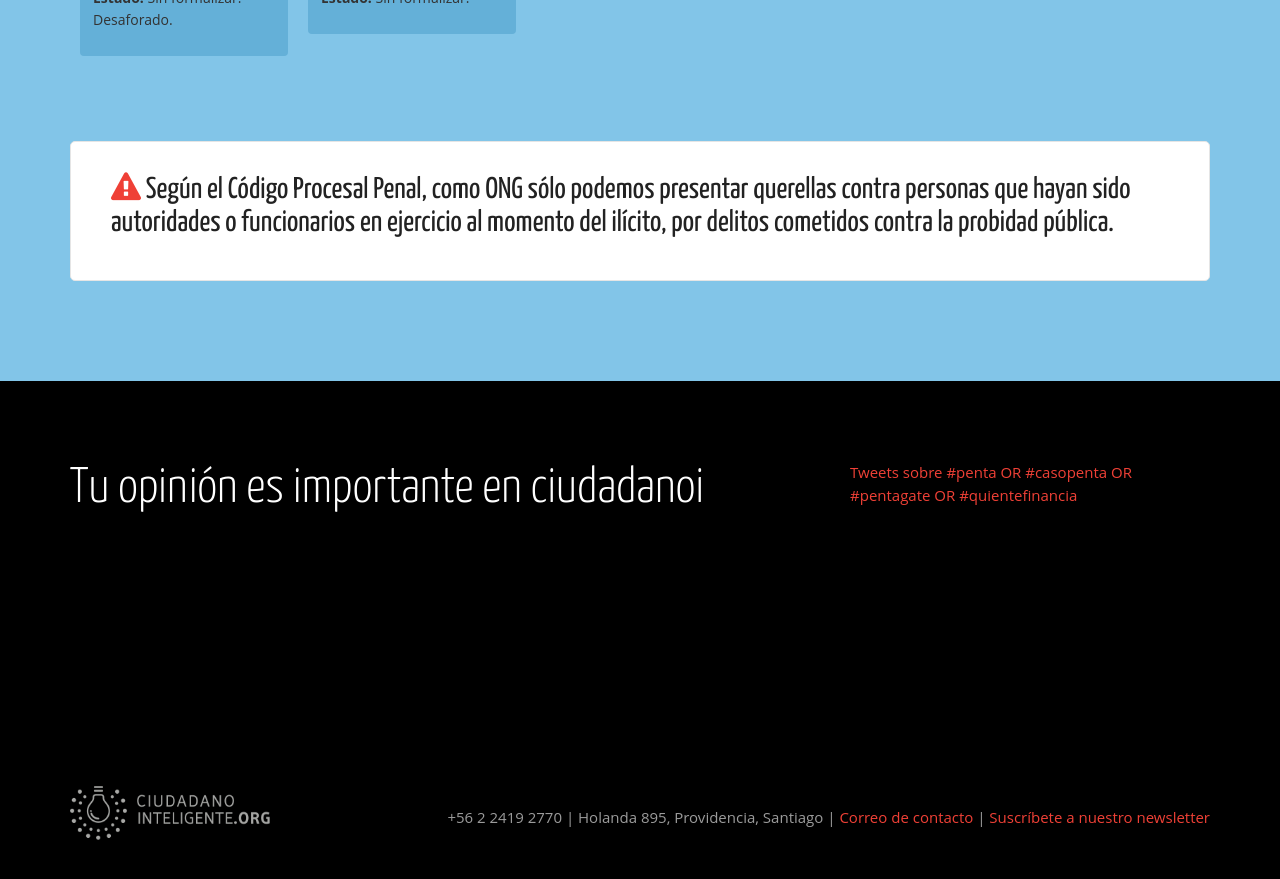
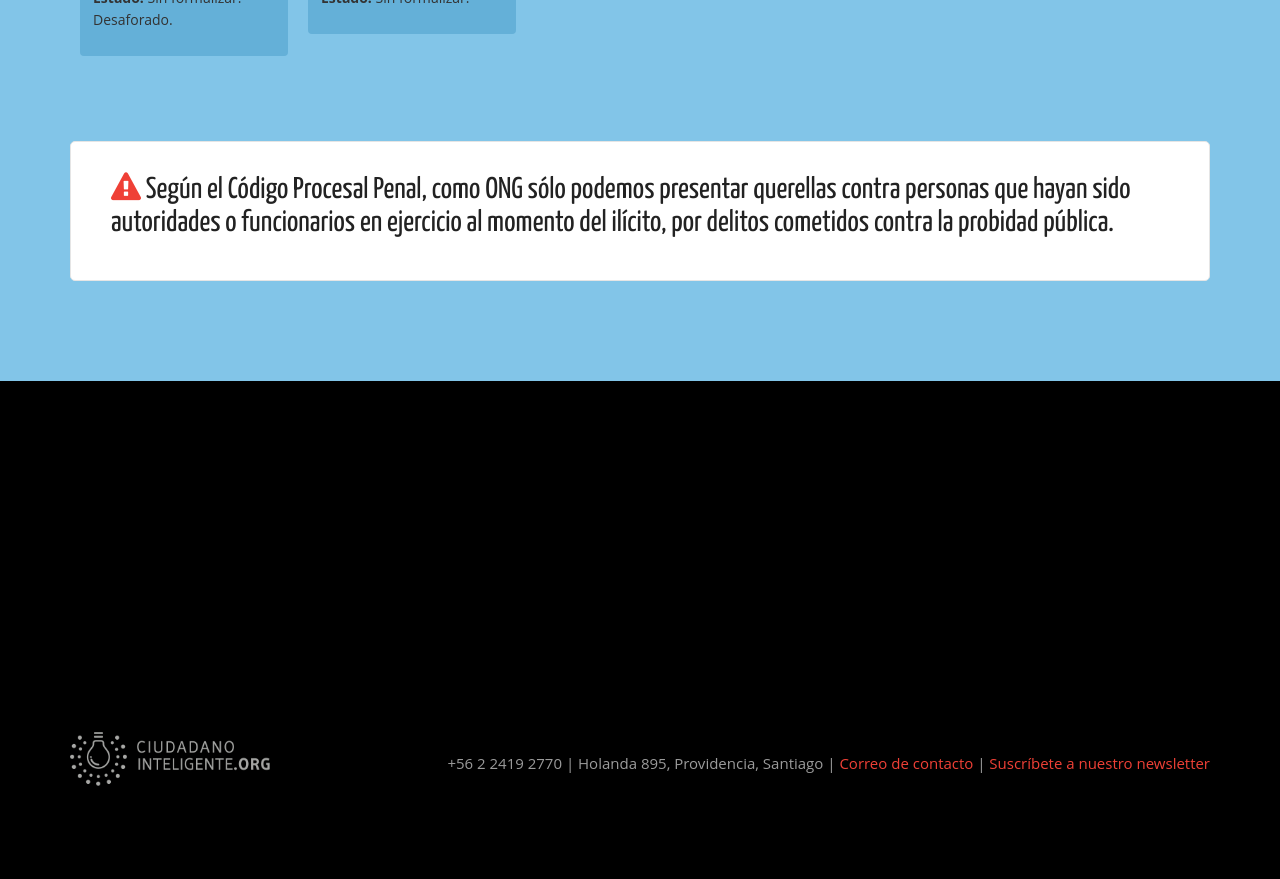
Before and after one commit to ciudadanointeligente/quien-te-financia, a Jekyll site: the page built from index.html, in a window 1280 px wide and 900 px high, scrolled down 2282 px. Shown: the top 879 px of the window. Built offline with Jekyll 4.4.1, drawn with Linux system fonts in a browser that asks for light colours; nearby versions of some CDN libraries; comment, search, counter and statistics services are not loaded; after the commit the page ends 3128 px from its top, so only the background shows below that.

Commit message:
Eliminación Disqus y feed de Twitter

```diff
--- a/_includes/disqus.html
+++ b/_includes/disqus.html
@@ -12,4 +12,4 @@
         (document.getElementsByTagName('head')[0] || document.getElementsByTagName('body')[0]).appendChild(dsq);
       })();
     </script>
-        <noscript>Please enable JavaScript to view the <a href="https://disqus.com/?ref_noscript">comments powered by Disqus.</a></noscript>
+        <noscript>Please enable JavaScript to view the <a href="https://disqus.com/?ref_noscript">comments powered by Disqus.</a></noscript>-->
--- a/_includes/feed-twitter.html
+++ b/_includes/feed-twitter.html
@@ -1,2 +1,2 @@
-<a class="twitter-timeline" href="https://twitter.com/search?q=%23penta%20OR%20%23casopenta%20OR%20%23pentagate%20OR%20%23quientefinancia" data-widget-id="554696753728196608">Tweets sobre #penta OR #casopenta OR #pentagate OR #quientefinancia</a>
-<script>!function(d,s,id){var js,fjs=d.getElementsByTagName(s)[0],p=/^http:/.test(d.location)?'http':'https';if(!d.getElementById(id)){js=d.createElement(s);js.id=id;js.src=p+"://platform.twitter.com/widgets.js";fjs.parentNode.insertBefore(js,fjs);}}(document,"script","twitter-wjs");</script>
+<!-- <a class="twitter-timeline" href="https://twitter.com/search?q=%23penta%20OR%20%23casopenta%20OR%20%23pentagate%20OR%20%23quientefinancia" data-widget-id="554696753728196608">Tweets sobre #penta OR #casopenta OR #pentagate OR #quientefinancia</a>
+<script>!function(d,s,id){var js,fjs=d.getElementsByTagName(s)[0],p=/^http:/.test(d.location)?'http':'https';if(!d.getElementById(id)){js=d.createElement(s);js.id=id;js.src=p+"://platform.twitter.com/widgets.js";fjs.parentNode.insertBefore(js,fjs);}}(document,"script","twitter-wjs");</script> -->
```
Also changed, not shown: other parts of _includes/disqus.html (+1 -1 lines).
